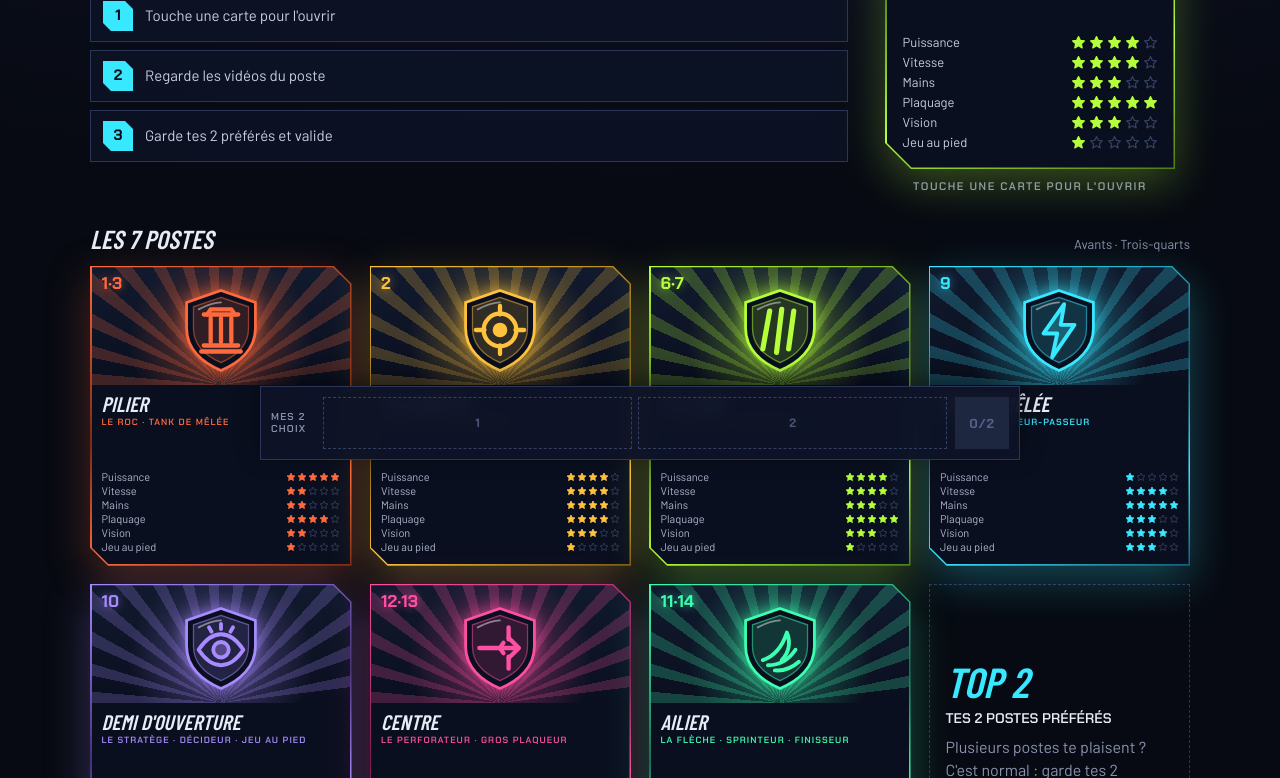
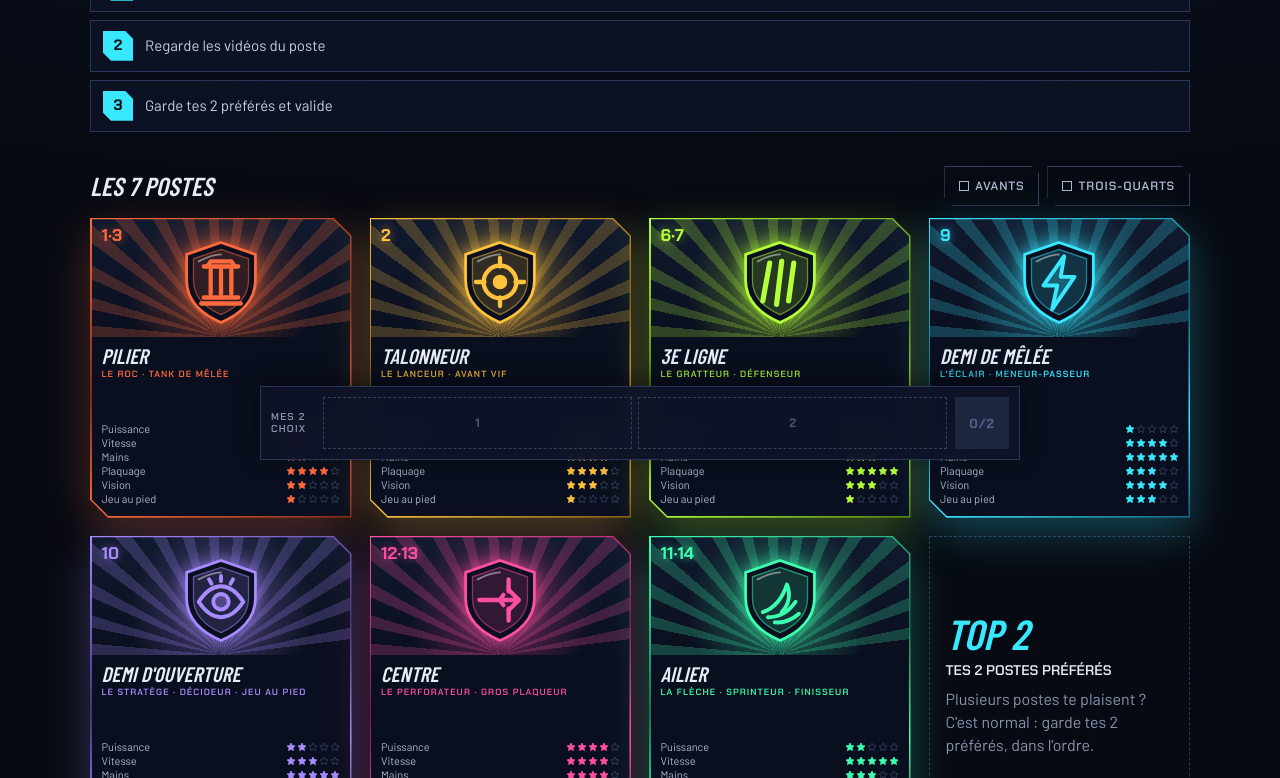
Before and after one commit to nicolasgiorgi-cpu/choisis-ton-poste, a plain HTML site: page index.html in a window 1280 px wide. Shown: the part 322-1100 px from the top of the page. Drawn offline with nearby package versions, Linux system fonts and the light colour scheme; a web font is replaced by a local one.

Commit message:
Suppression de la grande carte d'accueil, filtres Avants / Trois-quarts
Co-Authored-By: Claude Opus 5.5 <noreply@anthropic.com>
Claude-Session: https://claude.ai/code/session_01WjyEY1XQpD4Krz3LjZCMqo

```diff
--- a/app.js
+++ b/app.js
@@ -115,16 +115,21 @@
   }
 
   function renderGrid() {
-    var html = POSTES.map(function (p) { return cardHTML(p, false); }).join("");
+    var html = POSTES.filter(visible).map(function (p) { return cardHTML(p, false); }).join("");
     html += '<div class="top3-card"><strong>TOP 2</strong><em>Tes 2 postes préférés</em><span>Plusieurs postes te plaisent ? C\'est normal : garde tes 2 préférés, dans l\'ordre.</span></div>';
     $("#grid").innerHTML = html;
     bindTilt($("#grid"));
   }
-  var featuredId = POSTES.length ? POSTES[Math.floor(Math.random() * POSTES.length)].id : null;
-  function renderFeature() {
-    var p = byId(featuredId); if (!p) return;
-    $("#feature").innerHTML = cardHTML(p, true);
-    bindTilt($("#feature"));
+  /* filtres Avants / Trois-quarts : aucun ou les deux actifs = tous les postes */
+  var filters = {};
+  function visible(p) {
+    var on = Object.keys(filters).filter(function (k) { return filters[k]; });
+    return !on.length || on.indexOf(p.groupe) >= 0;
+  }
+  function renderFilters() {
+    Array.prototype.forEach.call(document.querySelectorAll("[data-filter]"), function (b) {
+      b.setAttribute("aria-pressed", filters[b.getAttribute("data-filter")] ? "true" : "false");
+    });
   }
 
   /* effet carte brillante (holographique) + inclinaison : souris ET doigt */
@@ -472,6 +477,10 @@
     if ((el = t.closest("[data-move]"))) { move(+el.getAttribute("data-move"), +el.getAttribute("data-dir")); return; }
     if ((el = t.closest("#go"))) { if (!el.disabled) go("#/valider"); return; }
     if ((el = t.closest("[data-goform]"))) { go("#/valider"); return; }
+    if ((el = t.closest("[data-filter]"))) {
+      var f = el.getAttribute("data-filter"); filters[f] = !filters[f];
+      renderGrid(); renderFilters(); return;
+    }
   });
   document.addEventListener("input", function (e) {
     if (e.target.id === "f-prenom") draft.prenom = state.prenom = e.target.value;
@@ -490,7 +499,7 @@
   }
 
   function refreshAll() {
-    renderGrid(); renderFeature(); renderBar(); renderSent(); refreshDetailAction();
+    renderGrid(); renderFilters(); renderBar(); renderSent(); refreshDetailAction();
     if (!form.hidden && $("#picks")) $("#picks").innerHTML = picksHTML(true);
   }
 
--- a/index.html
+++ b/index.html
@@ -11,7 +11,7 @@
 <link rel="preconnect" href="https://fonts.googleapis.com">
 <link rel="preconnect" href="https://fonts.gstatic.com" crossorigin>
 <link href="https://fonts.googleapis.com/css2?family=Chakra+Petch:wght@500;600;700&family=Barlow+Condensed:ital,wght@0,600;0,800;1,800;1,900&family=Barlow:wght@400;500;600&display=swap" rel="stylesheet">
-<link rel="stylesheet" href="style.css?v=6">
+<link rel="stylesheet" href="style.css?v=7">
 </head>
 <body>
 <main class="page">
@@ -31,17 +31,16 @@
           <li><b>3</b><span>Garde tes 2 préférés et valide</span></li>
         </ol>
       </div>
-      <div class="feature">
-        <div id="feature" style="width:min(290px,80vw)"></div>
-        <span class="hint">Touche une carte pour l'ouvrir</span>
-      </div>
     </div>
 
     <div class="sent" id="sent" hidden></div>
 
     <div class="section-head">
       <h2 class="h">Les 7 postes</h2>
-      <small>Avants · Trois-quarts</small>
+      <div class="filters" role="group" aria-label="Filtrer les postes">
+        <button type="button" class="fchip" data-filter="Avants" aria-pressed="false">Avants</button>
+        <button type="button" class="fchip" data-filter="Trois-quarts" aria-pressed="false">Trois-quarts</button>
+      </div>
     </div>
     <div class="grid" id="grid"></div>
 
@@ -59,8 +58,8 @@
 <div class="overlay" id="form" role="dialog" aria-modal="true" aria-labelledby="f-title" hidden></div>
 <div class="toast" id="toast" role="status" aria-live="polite"></div>
 
-<script src="config.js?v=6"></script>
-<script src="data.js?v=6"></script>
-<script src="app.js?v=6"></script>
+<script src="config.js?v=7"></script>
+<script src="data.js?v=7"></script>
+<script src="app.js?v=7"></script>
 </body>
 </html>
--- a/style.css
+++ b/style.css
@@ -38,7 +38,6 @@ h1.big{
 .lead{margin:0;color:var(--muted);font-size:16px;max-width:560px}
 
 .hero-zone{display:grid;gap:22px;margin-top:6px}
-@media(min-width:820px){.hero-zone{grid-template-columns:1fr 320px;align-items:center}}
 
 .steps{list-style:none;margin:18px 0 0;padding:0;display:grid;gap:8px}
 .steps li{display:flex;align-items:center;gap:12px;background:rgba(14,20,40,.7);border:1px solid var(--line);padding:10px 12px}
@@ -52,6 +51,16 @@ h1.big{
 .section-head{display:flex;justify-content:space-between;align-items:baseline;margin:34px 0 12px;gap:10px}
 h2.h{margin:0;font:italic 900 26px/1 var(--f-title);text-transform:uppercase}
 .section-head small{color:var(--dim);font-size:13px}
+.section-head{flex-wrap:wrap;align-items:center}
+.filters{display:flex;gap:8px}
+.fchip{
+  height:40px;padding:0 14px;border:1px solid var(--line2);background:transparent;color:var(--muted);cursor:pointer;
+  font:600 12px/1 var(--f-hud);letter-spacing:.08em;text-transform:uppercase;display:inline-flex;align-items:center;gap:6px;
+  clip-path:polygon(0 0,calc(100% - 8px) 0,100% 8px,100% 100%,8px 100%,0 calc(100% - 8px));
+}
+.fchip::before{content:"";width:10px;height:10px;border:1.5px solid currentColor;box-sizing:border-box}
+.fchip[aria-pressed="true"]{background:var(--cyan);border-color:var(--cyan);color:var(--bg)}
+.fchip[aria-pressed="true"]::before{background:currentColor}
 
 .grid{display:grid;grid-template-columns:repeat(2,minmax(0,1fr));gap:14px 12px}
 @media(min-width:700px){.grid{grid-template-columns:repeat(3,minmax(0,1fr));gap:18px}}
```
